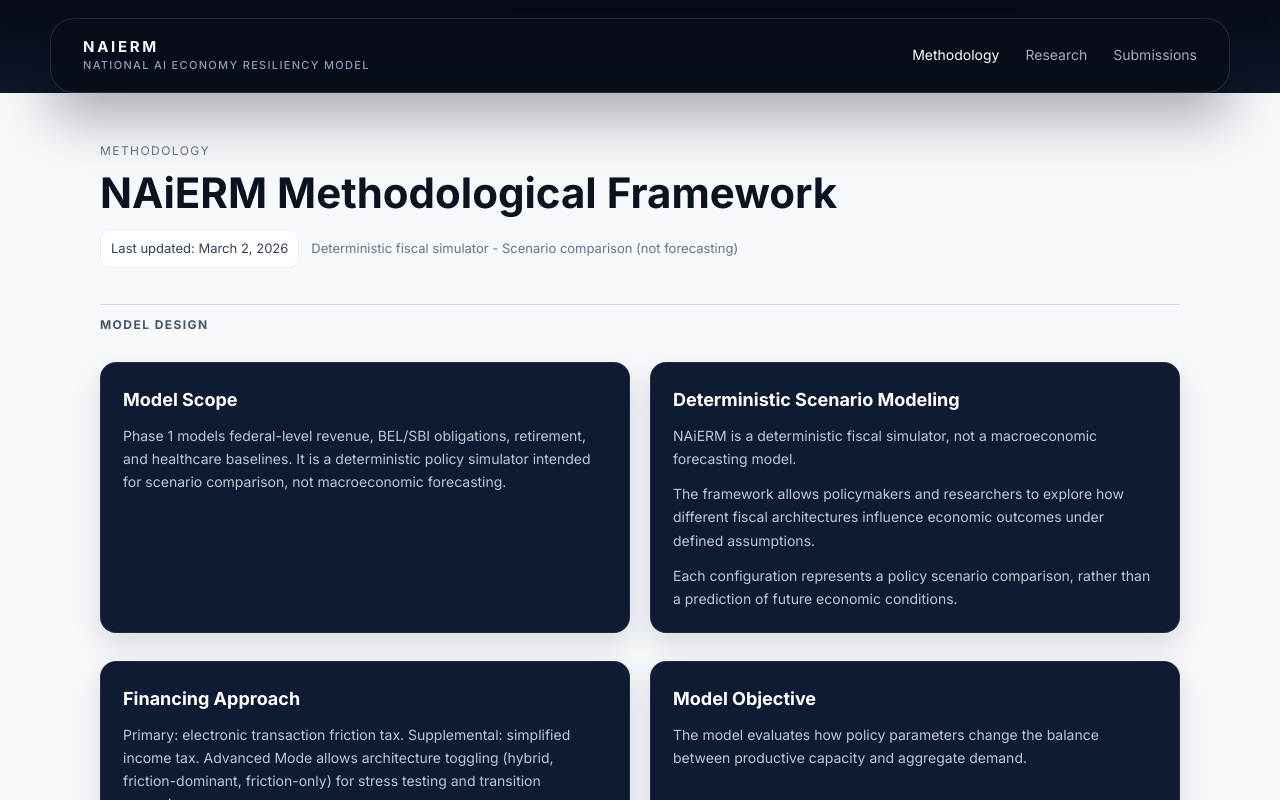
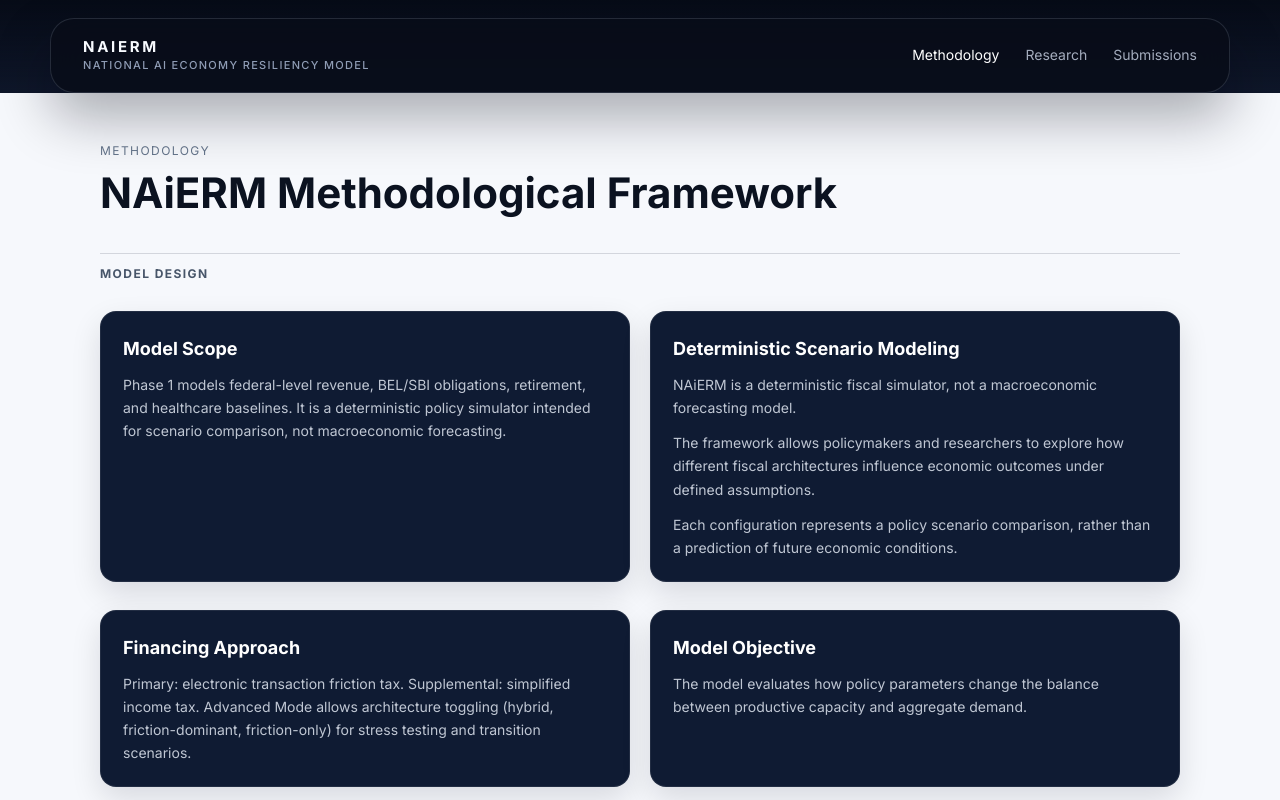
Before and after one commit to Measdani/breakout-economy-simulator, a Next.js app in the folder web/: page /methodology in a window 1280 px wide. Shown: the top 800 px of the page. Built offline with nearby package versions, Linux system fonts and the light colour scheme.

Commit message:
Update methodology page copy

```diff
--- a/web/app/methodology/methodology.module.css
+++ b/web/app/methodology/methodology.module.css
@@ -27,27 +27,6 @@
   line-height: 1.1;
   margin: 0 0 12px 0;
   color: #0b1220;
-}
-
-.metaRow {
-  display: flex;
-  flex-wrap: wrap;
-  gap: 12px;
-  align-items: center;
-}
-
-.badge {
-  background: #ffffff;
-  border: 1px solid #e6edf7;
-  padding: 8px 10px;
-  border-radius: 10px;
-  font-size: 13px;
-  color: #334155;
-}
-
-.metaNote {
-  font-size: 13px;
-  color: #64748b;
 }
 
 .grid {
--- a/web/app/methodology/page.tsx
+++ b/web/app/methodology/page.tsx
@@ -64,12 +64,6 @@ export default function MethodologyPage() {
           <header className={styles.header}>
             <div className={styles.kicker}>Methodology</div>
             <h1 className={styles.title}>NAiERM Methodological Framework</h1>
-            <div className={styles.metaRow}>
-              <span className={styles.badge}>Last updated: March 2, 2026</span>
-              <span className={styles.metaNote}>
-                Deterministic fiscal simulator - Scenario comparison (not forecasting)
-              </span>
-            </div>
           </header>
 
           <div className={styles.grid}>
@@ -223,6 +217,10 @@ export default function MethodologyPage() {
                   then phases out at breakout threshold.
                 </li>
                 <li>
+                  <span className={styles.listStrong}>Token Tax:</span> Levied against standard
+                  compute units (SCU).
+                </li>
+                <li>
                   <span className={styles.listStrong}>Tax Tiers:</span> Simplified two-tier income tax
                   with breakout-aligned threshold plus token tax financing layer.
                 </li>
```
Also changed, not shown: 8 other files (tests, documents, lock files or other folders).
